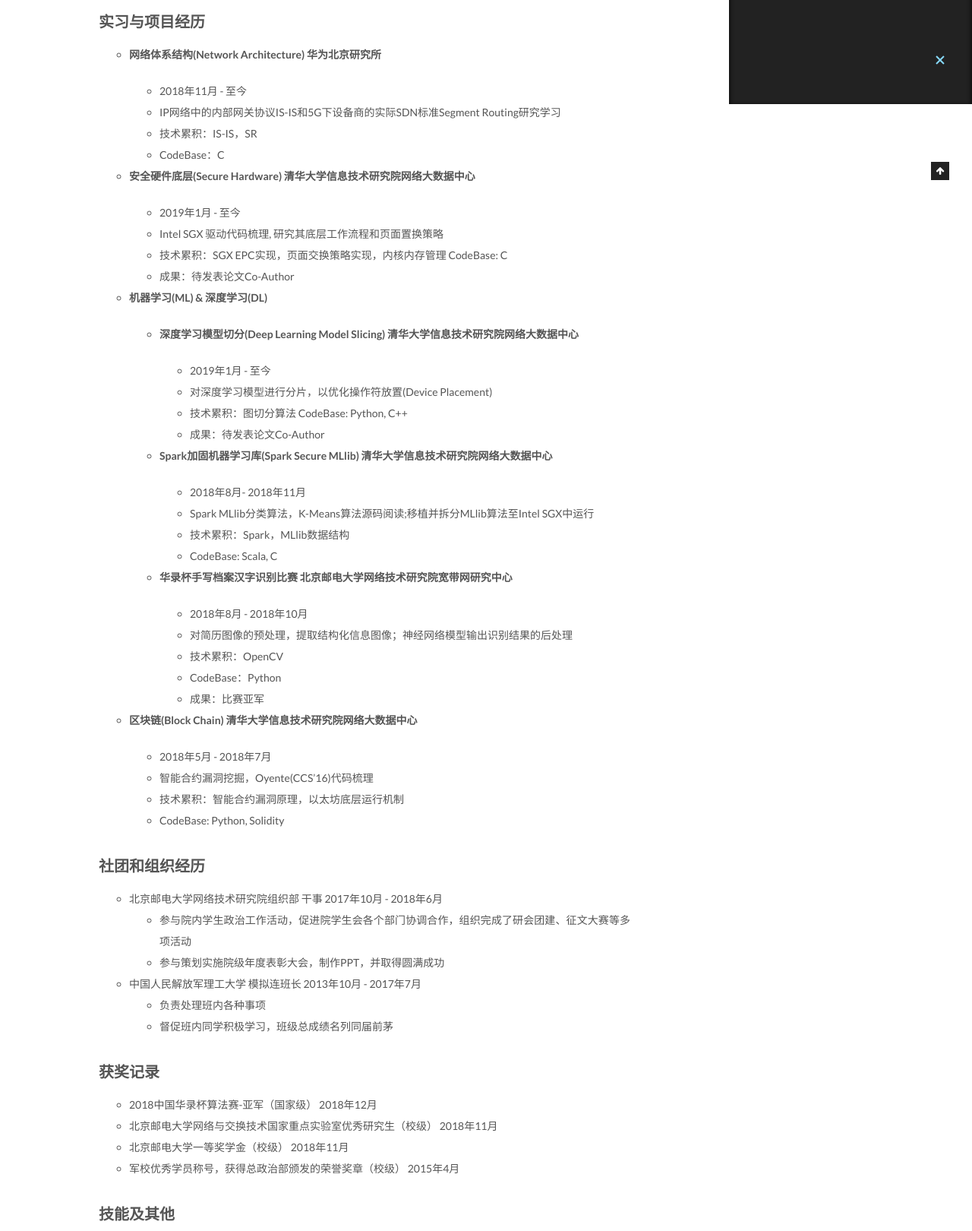
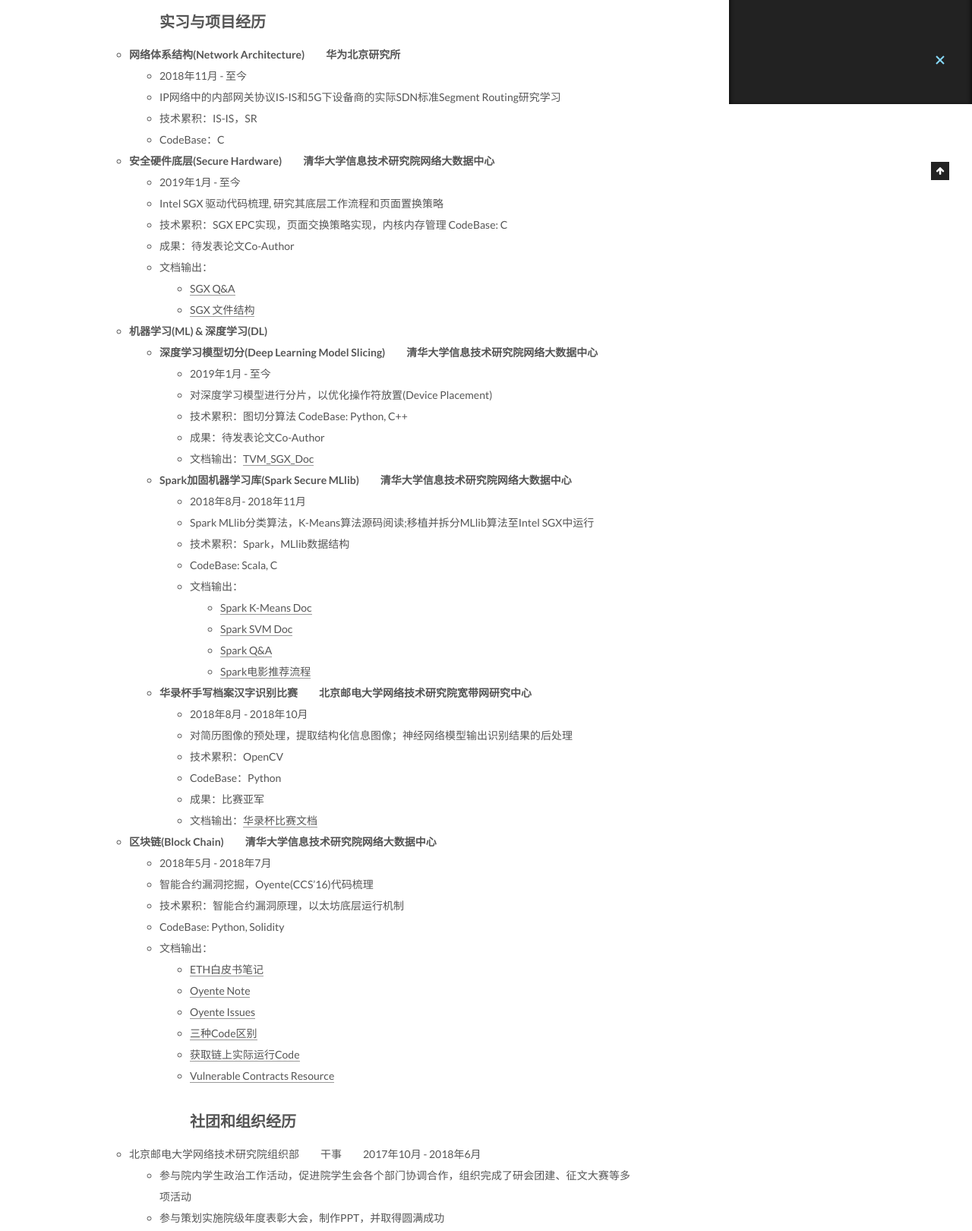
Before and after one commit to TonyZhouCH/zhouch.github.io, a plain HTML site: page resume/index.html in a window 1280 px wide. Shown: the part 663-2283 px from the top of the page at 76% size. Drawn offline with Linux system fonts and the light colour scheme.

Commit message:
Site updated: 2019-03-19 00:58:21

```diff
--- a/css/main.css
+++ b/css/main.css
@@ -1808,7 +1808,7 @@
   width: 4px;
   height: 4px;
   border-radius: 50%;
-  background: #adee98;
+  background: #a1183c;
 }
 .links-of-blogroll {
   font-size: 13px;
--- a/resume/index.html
+++ b/resume/index.html
@@ -84,6 +84,8 @@
 
 
 
+
+
   <link rel="alternate" href="/atom.xml" title="Zhou's Blog" type="application/atom+xml">
 
 
@@ -96,17 +98,17 @@
 
 
 
-<meta name="description" content="教育经历 北京邮电大学    计算机技术 硕士 网络技术研究院      2017年9月 - 2020年7月  GPA：3.32 相关课程：《云计算技术》、《高级计算机网络技术》、《高级操作系统》、《高级计算机系统结构》、《计算机通信基础》等   中国人民解放军理工大学 工程管理 本科     2013年9月 - 2017年7月 GPA：3.38/专业第四 相关课程：《C 语言程序设计基础》、《运">
+<meta name="description" content="教育经历 北京邮电大学　计算机技术硕士　网络技术研究院　2017年9月 - 2020年7月  GPA：3.32 相关课程：《云计算技术》、《高级计算机网络技术》、《高级操作系统》、《高级计算机系统结构》、《计算机通信基础》等   中国人民解放军理工大学　工程管理　本科　2013年9月 - 2017年7月 GPA：3.38/专业第四 相关课程：《C 语言程序设计基础》、《运筹学》、《计算机网络》等实">
 <meta property="og:type" content="website">
 <meta property="og:title" content="周晨辉">
 <meta property="og:url" content="http://chzhou.cc/resume/index.html">
 <meta property="og:site_name" content="Zhou&#39;s Blog">
-<meta property="og:description" content="教育经历 北京邮电大学    计算机技术 硕士 网络技术研究院      2017年9月 - 2020年7月  GPA：3.32 相关课程：《云计算技术》、《高级计算机网络技术》、《高级操作系统》、《高级计算机系统结构》、《计算机通信基础》等   中国人民解放军理工大学 工程管理 本科     2013年9月 - 2017年7月 GPA：3.38/专业第四 相关课程：《C 语言程序设计基础》、《运">
+<meta property="og:description" content="教育经历 北京邮电大学　计算机技术硕士　网络技术研究院　2017年9月 - 2020年7月  GPA：3.32 相关课程：《云计算技术》、《高级计算机网络技术》、《高级操作系统》、《高级计算机系统结构》、《计算机通信基础》等   中国人民解放军理工大学　工程管理　本科　2013年9月 - 2017年7月 GPA：3.38/专业第四 相关课程：《C 语言程序设计基础》、《运筹学》、《计算机网络》等实">
 <meta property="og:locale" content="zh-Hans">
-<meta property="og:updated_time" content="2019-03-18T16:32:16.889Z">
+<meta property="og:updated_time" content="2019-03-18T16:58:13.080Z">
 <meta name="twitter:card" content="summary">
 <meta name="twitter:title" content="周晨辉">
-<meta name="twitter:description" content="教育经历 北京邮电大学    计算机技术 硕士 网络技术研究院      2017年9月 - 2020年7月  GPA：3.32 相关课程：《云计算技术》、《高级计算机网络技术》、《高级操作系统》、《高级计算机系统结构》、《计算机通信基础》等   中国人民解放军理工大学 工程管理 本科     2013年9月 - 2017年7月 GPA：3.38/专业第四 相关课程：《C 语言程序设计基础》、《运">
+<meta name="twitter:description" content="教育经历 北京邮电大学　计算机技术硕士　网络技术研究院　2017年9月 - 2020年7月  GPA：3.32 相关课程：《云计算技术》、《高级计算机网络技术》、《高级操作系统》、《高级计算机系统结构》、《计算机通信基础》等   中国人民解放军理工大学　工程管理　本科　2013年9月 - 2017年7月 GPA：3.38/专业第四 相关课程：《C 语言程序设计基础》、《运筹学》、《计算机网络》等实">
 
 
 
@@ -274,89 +276,99 @@
 
 
           <h2 id="教育经历"><a href="#教育经历" class="headerlink" title="教育经历"></a>教育经历</h2><ul>
-<li><strong>北京邮电大学</strong>    计算机技术 硕士 网络技术研究院      2017年9月 - 2020年7月 <ul>
+<li><strong>北京邮电大学</strong>　计算机技术硕士　网络技术研究院　2017年9月 - 2020年7月 <ul>
 <li>GPA：3.32</li>
 <li>相关课程：《云计算技术》、《高级计算机网络技术》、《高级操作系统》、《高级计算机系统结构》、《计算机通信基础》等</li>
 </ul>
 </li>
-<li><strong>中国人民解放军理工大学</strong> 工程管理 本科     2013年9月 - 2017年7月<ul>
+<li><strong>中国人民解放军理工大学</strong>　工程管理　本科　2013年9月 - 2017年7月<ul>
 <li>GPA：3.38/专业第四</li>
-<li>相关课程：《C 语言程序设计基础》、《运筹学》、《计算机网络》等</li>
+<li>相关课程：《C 语言程序设计基础》、《运筹学》、《计算机网络》等<h2 id="实习与项目经历"><a href="#实习与项目经历" class="headerlink" title="实习与项目经历"></a>实习与项目经历</h2></li>
 </ul>
 </li>
-</ul>
-<h2 id="实习与项目经历"><a href="#实习与项目经历" class="headerlink" title="实习与项目经历"></a>实习与项目经历</h2><ul>
-<li><p><strong>网络体系结构(Network Architecture)</strong>        <strong>华为北京研究所</strong>     </p>
-<ul>
+<li><strong>网络体系结构(Network Architecture)</strong>　　<strong>华为北京研究所</strong><ul>
 <li>2018年11月 - 至今</li>
 <li>IP网络中的内部网关协议IS-IS和5G下设备商的实际SDN标准Segment Routing研究学习</li>
 <li>技术累积：IS-IS，SR</li>
 <li>CodeBase：C</li>
 </ul>
 </li>
-<li><p><strong>安全硬件底层(Secure Hardware)</strong>     <strong>清华大学信息技术研究院网络大数据中心</strong> </p>
-<ul>
+<li><strong>安全硬件底层(Secure Hardware)</strong>　　<strong>清华大学信息技术研究院网络大数据中心</strong> <ul>
 <li>2019年1月 - 至今</li>
 <li>Intel SGX 驱动代码梳理, 研究其底层工作流程和页面置换策略</li>
 <li>技术累积：SGX EPC实现，页面交换策略实现，内核内存管理 CodeBase: C</li>
 <li>成果：待发表论文Co-Author</li>
+<li>文档输出：<ul>
+<li><a href="https://chzhou.cc/2018/08/13/SGX%20Q&amp;A/">SGX Q&amp;A</a></li>
+<li><a href="https://chzhou.cc/2018/08/21/Enclave%E6%96%87%E4%BB%B6%E7%BB%93%E6%9E%84/">SGX 文件结构</a></li>
 </ul>
 </li>
-<li><p><strong>机器学习(ML) &amp; 深度学习(DL)</strong></p>
-<ol>
-<li><p><strong>深度学习模型切分(Deep Learning Model Slicing)</strong>     <strong>清华大学信息技术研究院网络大数据中心</strong> </p>
-<ul>
+</ul>
+</li>
+<li><strong>机器学习(ML) &amp; 深度学习(DL)</strong><ol>
+<li><strong>深度学习模型切分(Deep Learning Model Slicing)</strong>　　<strong>清华大学信息技术研究院网络大数据中心</strong> <ul>
 <li>2019年1月 - 至今</li>
 <li>对深度学习模型进行分片，以优化操作符放置(Device Placement)</li>
 <li>技术累积：图切分算法 CodeBase: Python, C++</li>
 <li>成果：待发表论文Co-Author</li>
+<li>文档输出：<a href="https://chzhou.cc/2019/01/01/tvm_sgx_doc/">TVM_SGX_Doc</a></li>
 </ul>
 </li>
-<li><p><strong>Spark加固机器学习库(Spark Secure MLlib)</strong>     <strong>清华大学信息技术研究院网络大数据中心</strong></p>
-<ul>
+<li><strong>Spark加固机器学习库(Spark Secure MLlib)</strong>　　<strong>清华大学信息技术研究院网络大数据中心</strong><ul>
 <li>2018年8月- 2018年11月</li>
 <li>Spark MLlib分类算法，K-Means算法源码阅读;移植并拆分MLlib算法至Intel SGX中运行</li>
 <li>技术累积：Spark，MLlib数据结构</li>
 <li>CodeBase: Scala, C</li>
+<li>文档输出：<ul>
+<li><a href="https://chzhou.cc/2018/10/11/Spark%E4%B8%ADK-Means%20doc/">Spark K-Means Doc</a></li>
+<li><a href="https://chzhou.cc/2018/10/12/Spark%E4%B8%ADSVM%20doc/">Spark SVM Doc</a></li>
+<li><a href="https://chzhou.cc/2018/08/05/Spark%20Q&amp;A/">Spark Q&amp;A</a></li>
+<li><a href="https://chzhou.cc/2018/08/02/SparkML%E7%94%B5%E5%BD%B1%E6%8E%A8%E8%8D%90%E6%B5%81%E7%A8%8B%E5%88%86%E6%9E%90/">Spark电影推荐流程</a></li>
 </ul>
 </li>
-<li><p><strong>华录杯手写档案汉字识别比赛</strong>     <strong>北京邮电大学网络技术研究院宽带网研究中心</strong> </p>
-<ul>
+</ul>
+</li>
+<li><strong>华录杯手写档案汉字识别比赛</strong>　　<strong>北京邮电大学网络技术研究院宽带网研究中心</strong> <ul>
 <li>2018年8月 - 2018年10月</li>
 <li>对简历图像的预处理，提取结构化信息图像；神经网络模型输出识别结果的后处理</li>
 <li>技术累积：OpenCV</li>
 <li>CodeBase：Python</li>
 <li>成果：比赛亚军</li>
+<li>文档输出：<a href="https://chzhou.cc/2018/10/21/%E5%8D%8E%E5%BD%95%E6%9D%AF%E9%A1%B9%E7%9B%AE%E8%AF%B4%E6%98%8E/">华录杯比赛文档</a></li>
 </ul>
 </li>
 </ol>
 </li>
-<li><p><strong>区块链(Block Chain)</strong>     <strong>清华大学信息技术研究院网络大数据中心</strong> </p>
-<ul>
+<li><strong>区块链(Block Chain)</strong>　　<strong>清华大学信息技术研究院网络大数据中心</strong> <ul>
 <li>2018年5月 - 2018年7月</li>
 <li>智能合约漏洞挖掘，Oyente(CCS’16)代码梳理</li>
 <li>技术累积：智能合约漏洞原理，以太坊底层运行机制</li>
 <li>CodeBase: Python, Solidity</li>
+<li>文档输出：<ul>
+<li><a href="https://chzhou.cc/2018/04/24/ETH%E7%99%BD%E7%9A%AE%E4%B9%A6%E7%AC%94%E8%AE%B0/">ETH白皮书笔记</a></li>
+<li><a href="https://chzhou.cc/2018/05/19/Oyente_Note/">Oyente Note</a></li>
+<li><a href="https://chzhou.cc/2018/05/11/Oyente%20issues/">Oyente Issues</a></li>
+<li><a href="https://chzhou.cc/2018/06/04/creation-code-input-data-solc%E7%BC%96%E8%AF%91%E5%87%BA%E6%9D%A5%E7%9A%84code%EF%BC%8C%E8%BF%99%E4%B8%89%E7%A7%8Dcode%E6%9C%89%E4%BB%80%E4%B9%88%E5%8C%BA%E5%88%AB/">三种Code区别</a></li>
+<li><a href="https://chzhou.cc/2018/05/29/%E8%8E%B7%E5%8F%96%E5%90%88%E7%BA%A6%E5%9C%A8%E9%93%BE%E4%B8%8A%E8%BF%90%E8%A1%8C%E7%9A%84%E5%AE%9E%E9%99%85Code/">获取链上实际运行Code</a></li>
+<li><a href="https://chzhou.cc/2018/06/09/Vulnerable%20Contracts%20Resource/">Vulnerable Contracts Resource</a><h2 id="社团和组织经历"><a href="#社团和组织经历" class="headerlink" title="社团和组织经历"></a>社团和组织经历</h2></li>
 </ul>
 </li>
 </ul>
-<h2 id="社团和组织经历"><a href="#社团和组织经历" class="headerlink" title="社团和组织经历"></a>社团和组织经历</h2><ul>
-<li>北京邮电大学网络技术研究院组织部 干事    2017年10月 - 2018年6月<ul>
+</li>
+<li>北京邮电大学网络技术研究院组织部　　干事　　2017年10月 - 2018年6月<ul>
 <li>参与院内学生政治工作活动，促进院学生会各个部门协调合作，组织完成了研会团建、征文大赛等多项活动</li>
 <li>参与策划实施院级年度表彰大会，制作PPT，并取得圆满成功</li>
 </ul>
 </li>
-<li>中国人民解放军理工大学 模拟连班长    2013年10月 - 2017年7月<ul>
+<li>中国人民解放军理工大学　　模拟连班长　　2013年10月 - 2017年7月<ul>
 <li>负责处理班内各种事项</li>
-<li>督促班内同学积极学习，班级总成绩名列同届前茅</li>
+<li>督促班内同学积极学习，班级总成绩名列同届前茅<h2 id="获奖记录"><a href="#获奖记录" class="headerlink" title="获奖记录"></a>获奖记录</h2></li>
 </ul>
 </li>
-</ul>
-<h2 id="获奖记录"><a href="#获奖记录" class="headerlink" title="获奖记录"></a>获奖记录</h2><ul>
-<li>2018中国华录杯算法赛-亚军（国家级）    2018年12月</li>
-<li>北京邮电大学网络与交换技术国家重点实验室优秀研究生（校级）    2018年11月</li>
-<li>北京邮电大学一等奖学金（校级）    2018年11月</li>
-<li>军校优秀学员称号，获得总政治部颁发的荣誉奖章（校级）    2015年4月</li>
+<li>2018中国华录杯算法赛-亚军（国家级）　　2018年12月</li>
+<li>北京邮电大学网络与交换技术国家重点实验室优秀研究生（校级）　　2018年11月</li>
+<li>北京邮电大学一等奖学金（校级）　　2018年11月</li>
+<li>军校优秀学员称号，获得总政治部颁发的荣誉奖章（校级）　　2015年4月</li>
 </ul>
 <h2 id="技能及其他"><a href="#技能及其他" class="headerlink" title="技能及其他"></a>技能及其他</h2><ul>
 <li>编程语言：Python &gt; C &gt; Java</li>
@@ -364,6 +376,9 @@
 <li>语言：英语（专业英语四级，CET-6, CET-4）</li>
 <li>GitHub:   <a href="https://github.com/zzzzzzch" target="_blank" rel="noopener">https://github.com/zzzzzzch</a></li>
 </ul>
+<blockquote>
+<p><em>注：因为项目文章尚未发表，故涉及项目文档暂不展示</em> </p>
+</blockquote>
 
 
       </div>
--- a/sitemap.xml
+++ b/sitemap.xml
@@ -4,7 +4,7 @@
   <url>
     <loc>http://chzhou.cc/resume/index.html</loc>
 
-    <lastmod>2019-03-18T16:32:16.889Z</lastmod>
+    <lastmod>2019-03-18T16:58:13.080Z</lastmod>
 
   </url>
 
```
Also changed, not shown: archive/index.html (+0 -2 lines).
